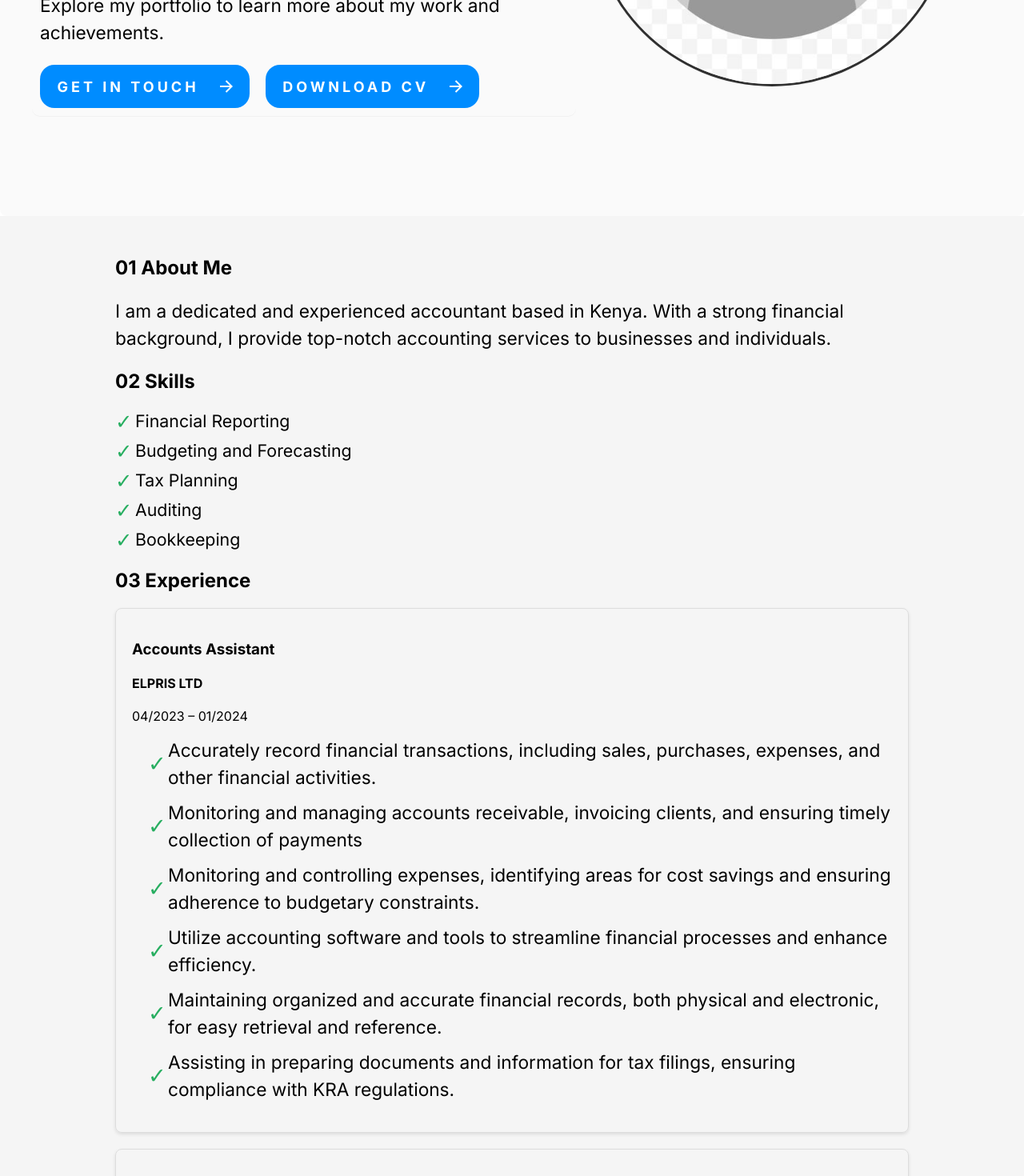
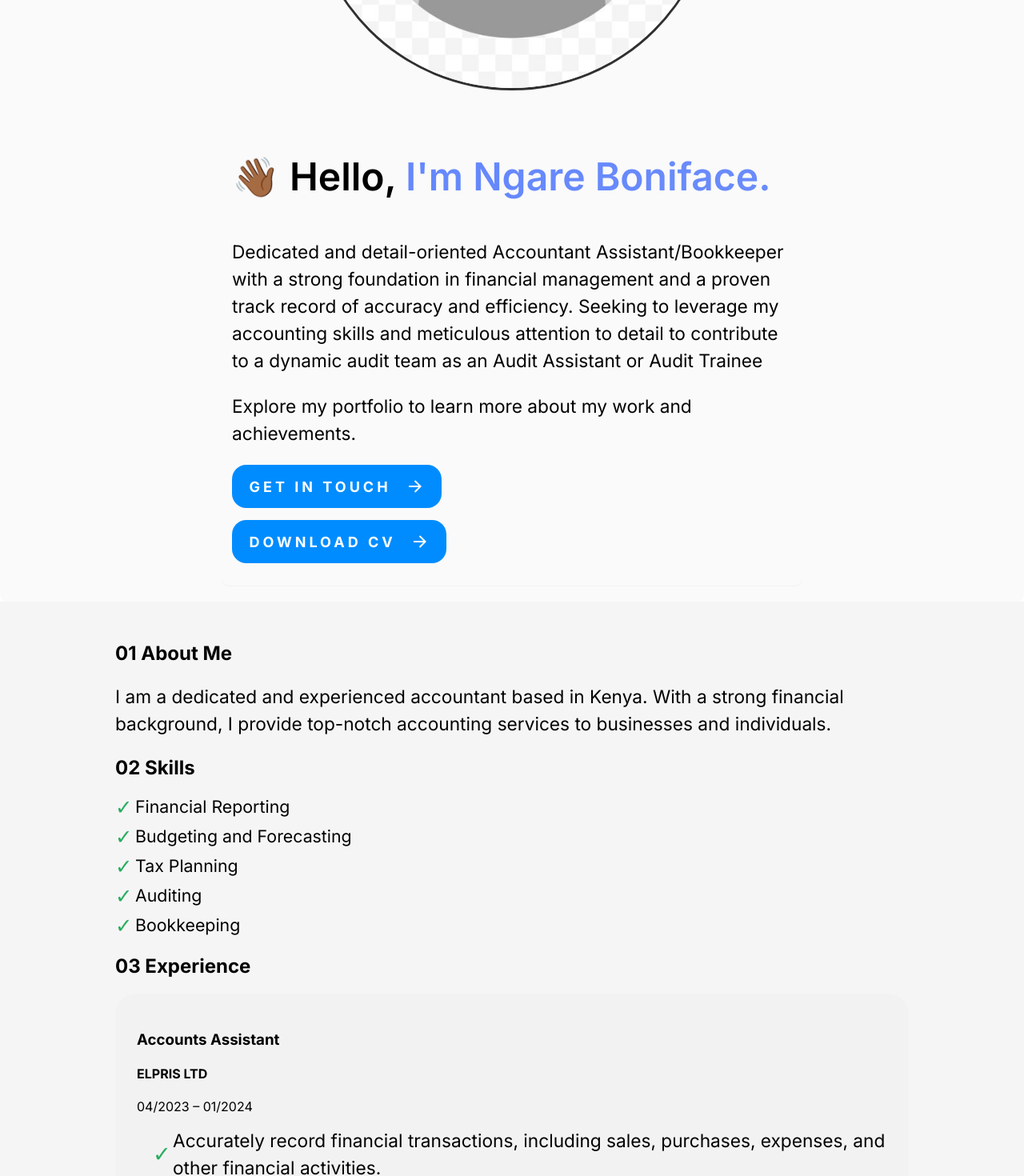
Before and after one commit to jankimutai/bonie-portfolio, a React (Create React App) app: page / in a window 1280 px wide. Shown: the part 500-1970 px from the top of the page at 80% size. Built offline with nearby package versions, Linux system fonts and the light colour scheme.

Commit message:
Updated styles

```diff
--- a/src/Styles/about.css
+++ b/src/Styles/about.css
@@ -61,13 +61,16 @@
     flex-direction: row; /* Display entries in a row */
     justify-content: space-around;
     padding: 10px;
+    background: rgba(0, 0, 0, 0.01);
+    border-radius: 25px;
   }
 
   .education-entry {
     display: flex;
     align-items: center;
-    border-radius: 16px;
+
     padding: 10px;
+
   }
 
   .education-icon {
@@ -95,17 +98,14 @@
   }
 
 
-  .experience {
-    margin: 20px 0;
 
-  }
 
   .experience-entry {
-    padding: 20px;
-    border: 1px solid #ddd;
-    border-radius: 8px;
-    box-shadow: 0 2px 4px rgba(0, 0, 0, 0.1);
+    padding: 27px;
+    /* box-shadow: 0 1px 3px 0 rgba(0,0,0,0.1), 0 1px 2px -1px rgba(0,0,0,0.1); */
     margin-bottom: 20px;
+    background: rgba(0, 0, 0, 0.01);
+    border-radius: 25px;
 
   }
 
@@ -144,7 +144,7 @@
   @media screen and (max-width: 767px) {
     /* About Section */
     #about {
-      padding: 10px;
+      padding: 3px;
     }
 
     .about-accountant {
@@ -173,7 +173,7 @@
     /* Education Section */
     .education-container {
       flex-direction: column; /* Display entries in a column */
-      padding: 10px;
+      padding: 5px;
     }
 
     .education-entry {
@@ -210,3 +210,14 @@
       margin-bottom: 8px;
     }
   }
+  @media screen and (min-width: 768px) and (max-width: 1500px) {
+    .education-container {
+      flex-direction: column; /* Display entries in a column */
+      padding: 5px;
+    }
+
+    .education-entry {
+      padding: 10px;
+    }
+
+  }
--- a/src/Styles/contact.css
+++ b/src/Styles/contact.css
@@ -1,6 +1,6 @@
 /* contact.css */
 #contact{
-  background: rgba(0, 0, 0, 0.08);
+  background: rgba(0, 0, 0, 0.07);
 }
 .contact-element {
   display: flex;
@@ -33,9 +33,9 @@
 
 }
 
-.contact-card:hover {
+/* .contact-card:hover {
   transform: translateY(-5px);
-}
+} */
 
 .icon {
   font-size: 3rem;
@@ -46,23 +46,23 @@
   color: #0c4583;
   border: 1px solid #0c4583;
 }
-.email-card:hover{
+/* .email-card:hover{
   box-shadow: 0 0 30px 5px rgba(0, 142, 236, 0.815);
   -webkit-transition: all 0.2s ease-out;
   -moz-transition: all 0.2s ease-out;
   transition: all 0.2s ease-out;
-}
+} */
 
 .phone-card {
   color: #1ca455;
   border: 1px solid #1ca455;
 }
-.phone-card:hover{
+/* .phone-card:hover{
   box-shadow: 0 0 30px 5px rgba(15, 172, 72, 0.815);
   -webkit-transition: all 0.2s ease-out;
   -moz-transition: all 0.2s ease-out;
   transition: all 0.2s ease-out;
-}
+} */
 .linkedin{
   color:#2366ae
 }
--- a/src/Styles/homepage.css
+++ b/src/Styles/homepage.css
@@ -10,17 +10,17 @@
 
 .accountant-preview {
   display: flex;
-  justify-content: space-evenly;
+  justify-content: space-between;
   align-items: center;
   margin: 0 auto;
   width: auto;
   height: auto; /* Adjusted for responsiveness */
-  padding-bottom: 10px;
   height: 90vh;
+  width: 80%;
 }
 
 .accountant-image {
-  width: 450px; /* Adjust the width as needed */
+  width: 400px; /* Adjust the width as needed */
   height: auto;
   border-radius: 50%;
   margin-right: 50px;
@@ -29,7 +29,7 @@
 
 .preview-text {
   flex: 1;
-  max-width: 660px;
+  max-width: 700px;
   padding: 10px;
   border-radius: 10px;
   transition: color 0.3s ease;
@@ -41,7 +41,8 @@
 
 
 .accountant-name{
-  font-size: 2.9rem;
+  font-size: 3rem;
+  font-weight: 600;
 
 
 }
@@ -49,8 +50,7 @@
   background: -webkit-linear-gradient(
     top left,
     rgba(17, 71, 255, 0.64),
-    rgba(18, 55, 246, 1),
-    rgba(17, 71, 255, 0.64)
+    rgba(17, 71, 252, 0.62)
 
   );
   -webkit-background-clip: text;
@@ -117,22 +117,23 @@
 
 /* Styles for Small Screens */
 /* Styles for Small Screens */
-@media screen and (max-width: 1200px) {
+@media screen and (max-width: 767px) {
   .homepage {
-    padding: 10px; /* Adjusted padding for small screens */
-    margin-top: 70px;
+    padding: 4px; /* Adjusted padding for small screens */
+    margin-top: 80px;
     width: auto;
   }
 
   .accountant-preview {
     flex-direction: column-reverse; /* Stacked layout on small screens */
     height: auto; /* Adjusted height for responsiveness */
+    width: 100%;
   }
 
   .accountant-image {
     width: 100%; /* Adjusted width for responsiveness */
     margin-right: 0;
-    margin-bottom: 20px;
+    max-width: 280px;
   }
 
   .content {
@@ -165,3 +166,48 @@
 
   }
 }
+@media screen and (min-width: 768px) and (max-width: 1500px) {
+  .homepage {
+    padding: 10px; /* Adjusted padding for small screens */
+    margin-top: 100px;
+    width: auto;
+  }
+
+  .accountant-preview {
+    flex-direction: column-reverse; /* Stacked layout on small screens */
+    height: auto; /* Adjusted height for responsiveness */
+  }
+
+  .accountant-image {
+    width: 100%; /* Adjusted width for responsiveness */
+    margin-right: 0;
+    margin-bottom: 20px;
+    max-width: 500px;
+  }
+
+  .content {
+    height: auto;
+    margin: auto;
+  }
+  .preview-text {
+    padding: 13px;
+  }
+
+
+  .contactButton {
+    margin-bottom: 15px;
+  }
+  .buttons{
+    display: inline-block;
+    margin: auto;
+
+  }
+
+  .iconButton {
+    height: 2.2em; /* Adjusted height for smaller screens */
+    width: 2.8em; /* Adjusted width for smaller screens */
+
+  }
+
+
+}
```
